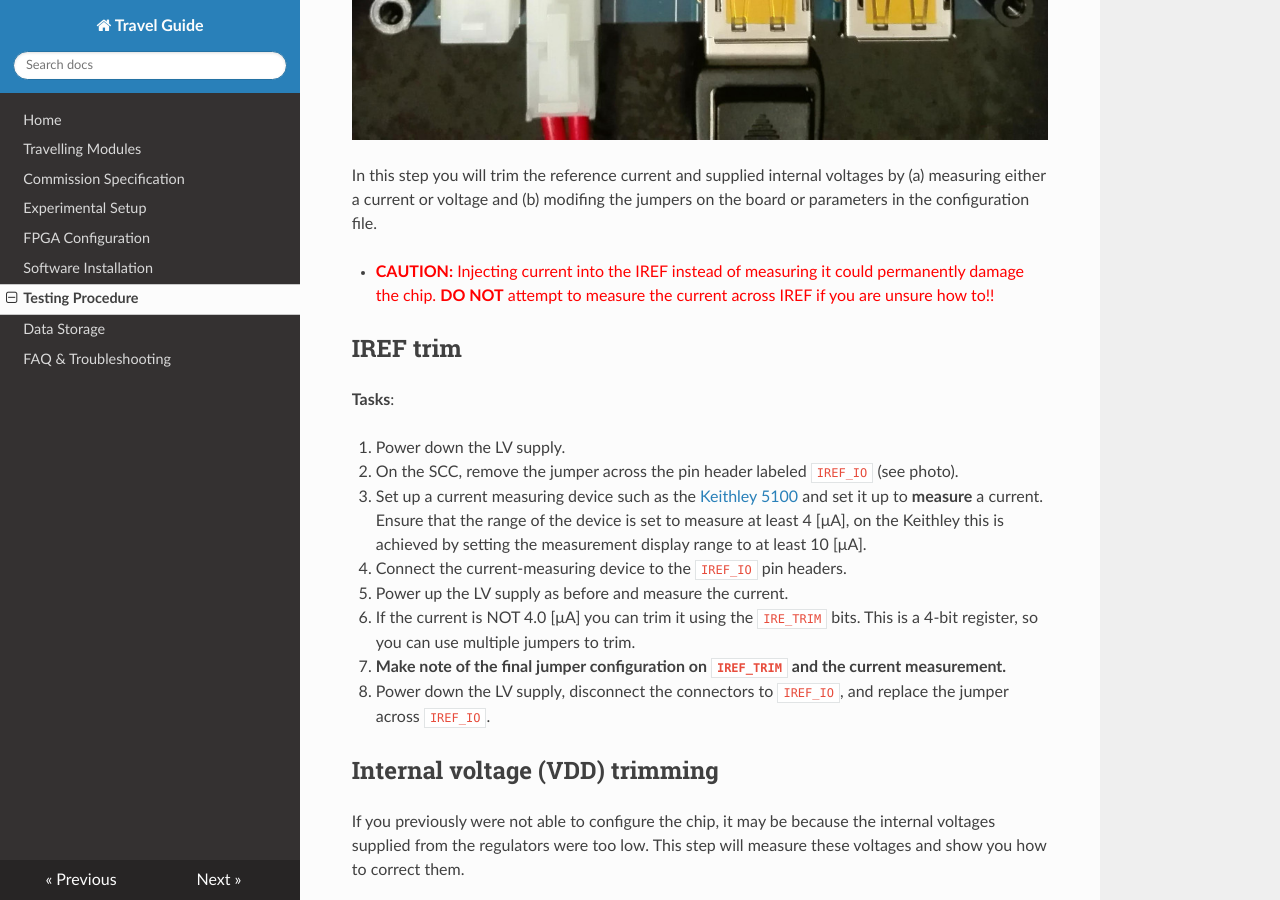
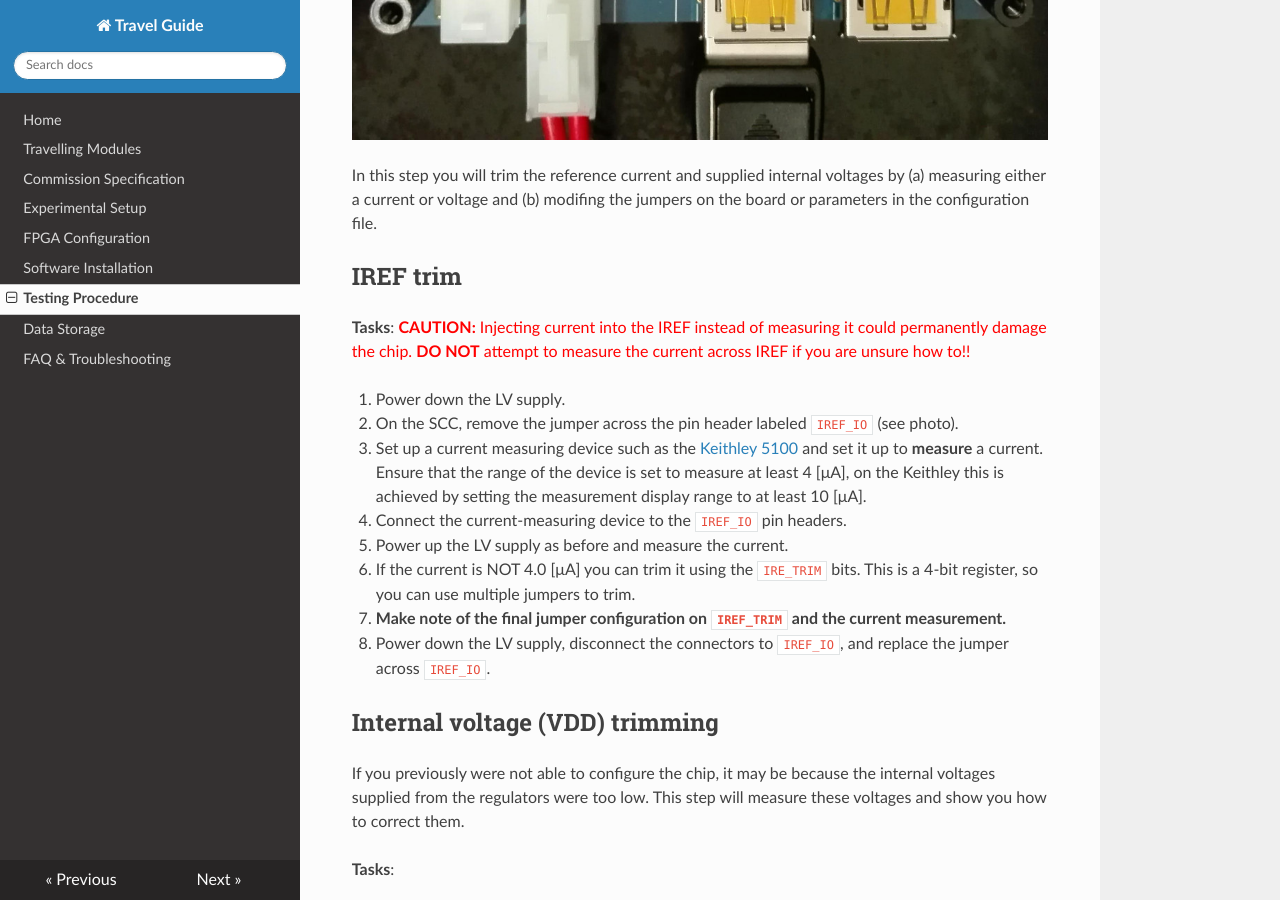
Before and after one commit to lime86/TravellingModule, an MkDocs documentation site: the page built from docs/procedure.md, in a window 1280 px wide and 900 px high, scrolled down 3155 px. Built offline with MkDocs 1.6.1, drawn with Linux system fonts in a browser that asks for light colours; nearby versions of some CDN libraries; old or Windows-style settings are respelled for this version of MkDocs.

Commit message:
Formatting

```diff
--- a/docs/procedure.md
+++ b/docs/procedure.md
@@ -65,11 +65,11 @@ Trim IREF and voltage regulators
 
 In this step you will trim the reference current and supplied internal voltages by (a) measuring either a current or voltage and (b) modifing the jumpers on the board or parameters in the configuration file.
 
-   * <span style="color:red"><b>CAUTION:</b> Injecting current into the IREF instead of measuring it could permanently damage the chip. <b>DO NOT</b> attempt to measure the current across IREF if you are unsure how to!!</span>
 
 ## <a id="iref"></a>IREF trim
 
 **Tasks**:
+<span style="color:red"><b>CAUTION:</b> Injecting current into the IREF instead of measuring it could permanently damage the chip. <b>DO NOT</b> attempt to measure the current across IREF if you are unsure how to!!</span>
 
    1. Power down the LV supply.
    2. On the SCC, remove the jumper across the pin header labeled `IREF_IO` (see photo).
```
